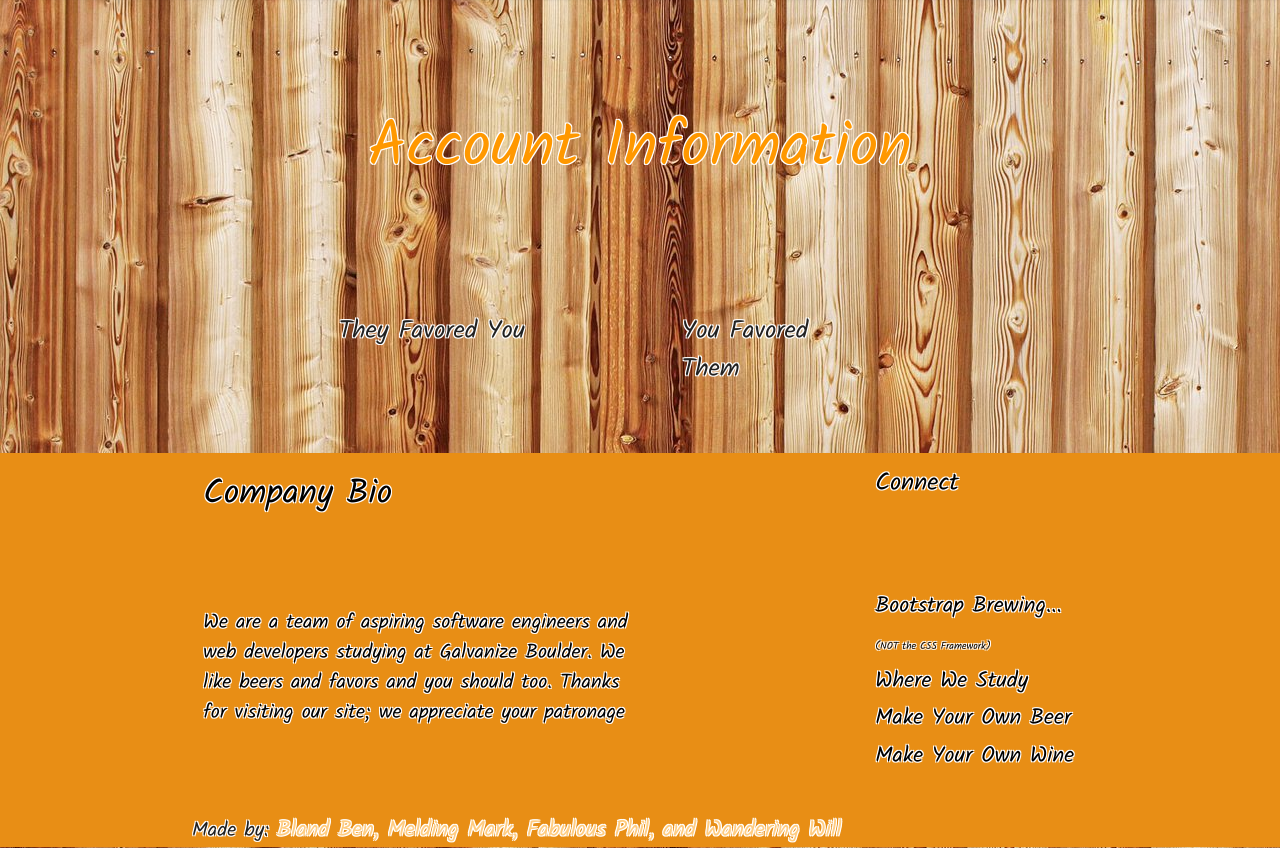
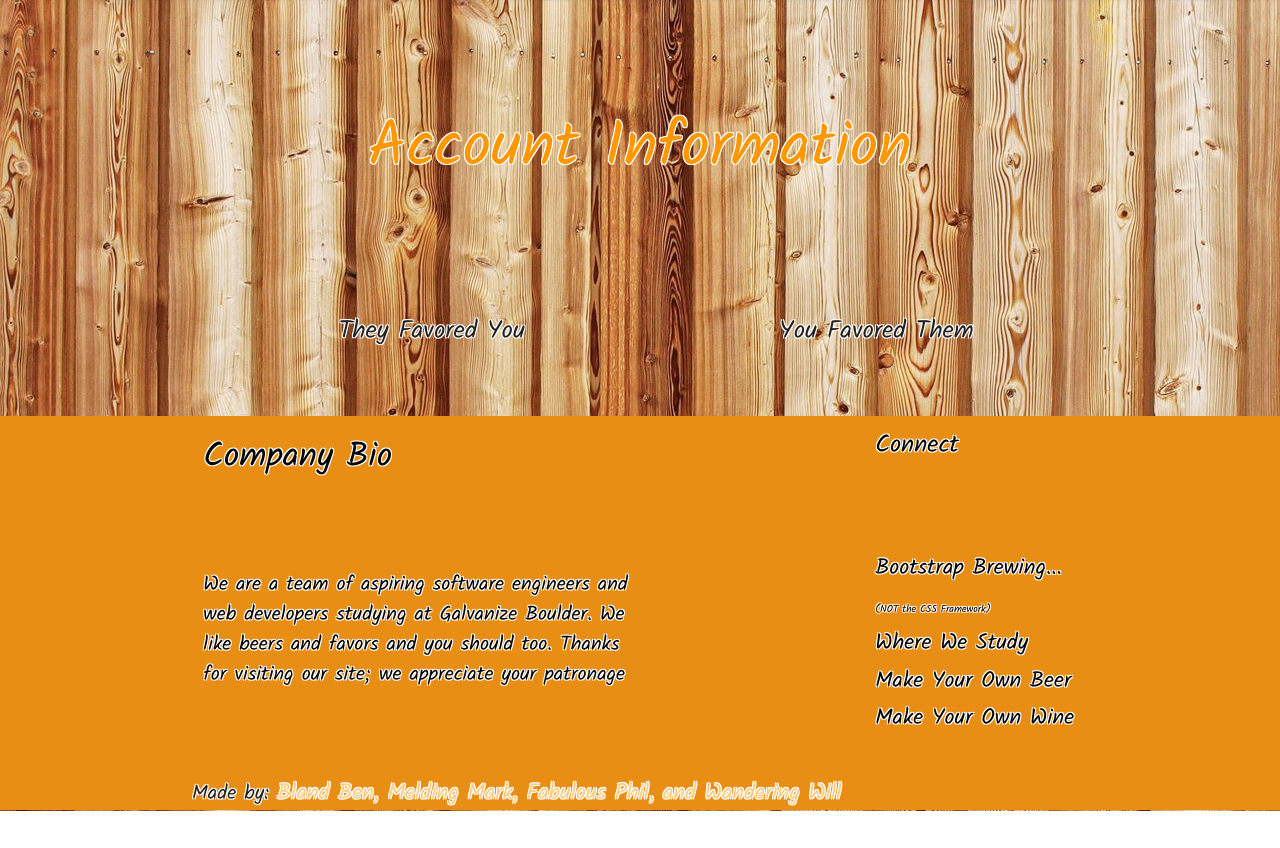
Before and after one commit to philborgenicht/beermo, a website: page public/account.html in a window 1280 px wide. Shown: the part 67-915 px from the top of the page. After the commit the page ends 878 px from the top, so only its background shows below. Drawn offline with nearby package versions, Linux system fonts and the light colour scheme; no server answers.

Commit message:
changes to account.html and CSS

```diff
--- a/public/account.html
+++ b/public/account.html
@@ -67,13 +67,13 @@
   <div class="row center-align accountrecap">
     <div class="col s12 m4">
 <div class="row left-align">
-  <ul  id="acctinfo"> They Favored You
+  <ul  id="acctinfo">They Favored You
   </ul>
 </div>
 </div>
-  <div class="col s6 m2 left-align">
-    <div class="row">
-  <ul  id="acctinfo2"> You Favored Them
+  <div class="col s12 m4">
+    <div class="row right-align">
+  <ul  id="acctinfo2">You Favored Them
   </ul>
 </div>
 </div>
--- a/public/css/style.css
+++ b/public/css/style.css
@@ -22,7 +22,7 @@
 
 #submit2{
   font-family: 'Kalam', cursive;
-  font-size: 30px;
+  font-size: 3px;
   text-shadow:
   -1px -1px 0 white,
   1px -1px 0 white,
@@ -31,11 +31,11 @@
 }
 
 #acctinfo{
-  padding-right: 2vw;
+  padding-right:2vw;
 }
 
 #acctinfo2{
-  padding-left: 2vw;
+  padding-left:2vw;
 }
 
 .loginform{
```
